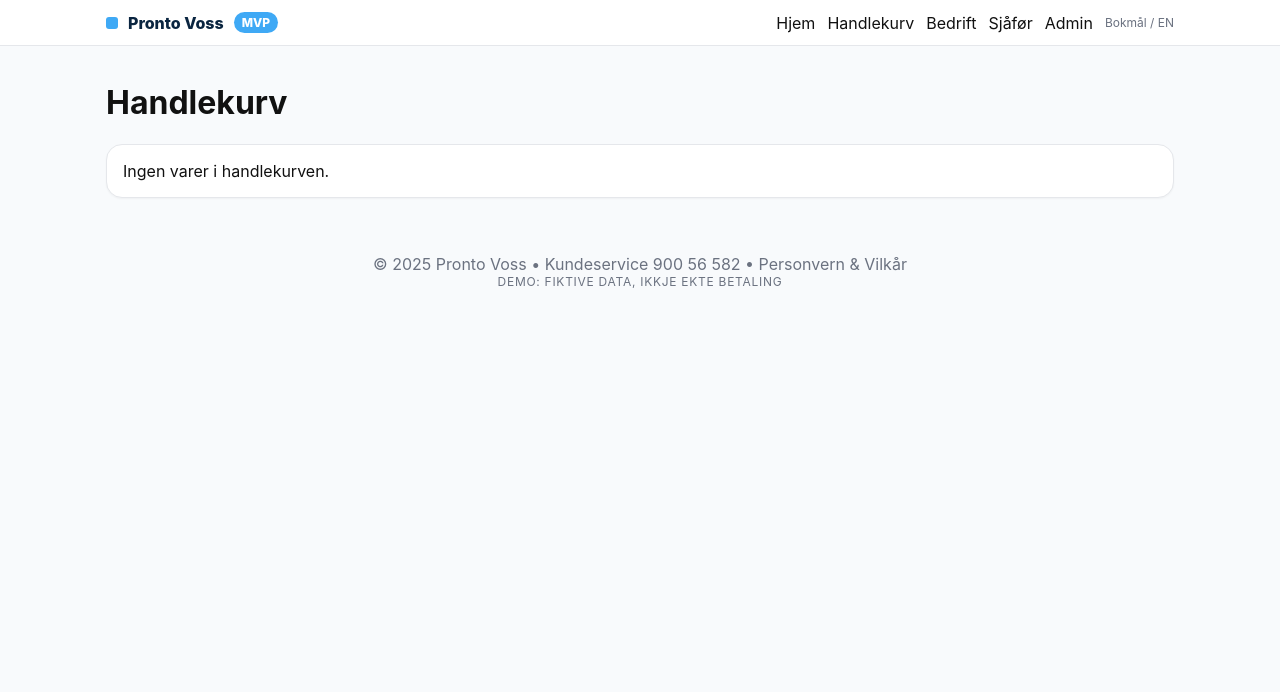
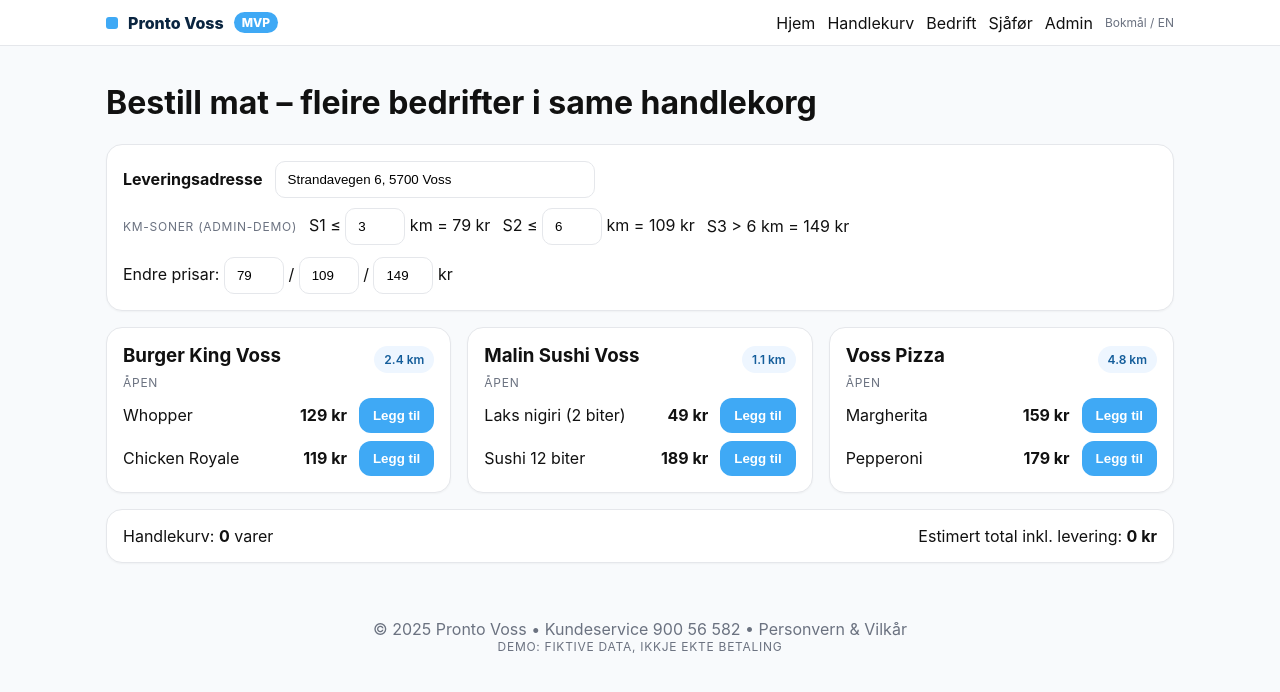
Before and after one commit to BjornLydvo/pronto-voss-mvp, a Next.js app: page /cart in a window 1280 px wide. Shown: the top 692 px of the page. Built offline with nearby package versions, Linux system fonts and the light colour scheme.

Commit message:
Update cart.tsx

```diff
--- a/src/pages/cart.tsx
+++ b/src/pages/cart.tsx
@@ -1,153 +1,190 @@
-
 import { useContext, useMemo, useState } from 'react';
+import merchantsData from '@/data/merchants.json';
 import { CartCtx } from './_app';
 
-type Group = {
+type Merchant = {
+  id: string;
+  name: string;
+  distance_km: number;
+  open: boolean;
+  paused: boolean;
+  menu: { id: string; name: string; price: number }[];
+};
+
+type CartLine = {
   merchantId: string;
   merchantName: string;
-  items: Array<{ itemId: string; name: string; price: number; qty: number }>;
+  itemId: string;
+  name: string;
+  price: number;
+  qty: number;
 };
 
-export default function Cart() {
+export default function Home() {
   const { cart, setCart, lang } = useContext(CartCtx);
   const [address, setAddress] = useState('Strandavegen 6, 5700 Voss');
-  const [zones] = useState<[number, number, number]>([3, 6, 10]);
-  const [prices] = useState<[number, number, number]>([79, 109, 149]);
+  const [zones, setZones] = useState<[number, number, number]>([3, 6, 10]); // km tersklar
+  const [prices, setPrices] = useState<[number, number, number]>([79, 109, 149]); // NOK per sone
 
   const t = (nb: string, en: string) => (lang === 'nb' ? nb : en);
 
+  const add = (m: Merchant, item: { id: string; name: string; price: number }) => {
+    const exist = cart.find((c: CartLine) => c.itemId === item.id && c.merchantId === m.id);
+    if (exist) {
+      exist.qty += 1;
+      setCart([...cart]);
+    } else {
+      setCart([
+        ...cart,
+        {
+          merchantId: m.id,
+          merchantName: m.name,
+          itemId: item.id,
+          name: item.name,
+          price: item.price,
+          qty: 1,
+        },
+      ]);
+    }
+  };
+
+  const deliveryCost = (km: number): number => {
+    if (km <= zones[0]) return prices[0];
+    if (km <= zones[1]) return prices[1];
+    return prices[2];
+  };
+
   // Gruppér handlekurvlinjer per bedrift
-  const groups: Group[] = useMemo(
-    () =>
-      Object.values(
-        cart.reduce((a: Record<string, Group>, l) => {
-          if (!a[l.merchantId]) {
-            a[l.merchantId] = {
-              merchantId: l.merchantId,
-              merchantName: l.merchantName,
+  const groupedByMerchant = useMemo(() => {
+    const acc: Record<
+      string,
+      { merchantId: string; merchantName: string; items: CartLine[]; km: number }
+    > = {};
+    (cart as CartLine[]).forEach((line) => {
+      if (!acc[line.merchantId]) {
+        const km = (merchantsData as Merchant[]).find((m) => m.id === line.merchantId)?.distance_km ?? 0;
+        acc[line.merchantId] = {
+          merchantId: line.merchantId,
+          merchantName: line.merchantName,
           items: [],
+          km,
         };
       }
-          a[l.merchantId].items.push({
-            itemId: l.itemId,
-            name: l.name,
-            price: l.price,
-            qty: l.qty,
+      acc[line.merchantId].items.push(line);
     });
-          return a;
-        }, {})
-      ),
-    [cart]
-  );
+    return Object.values(acc);
+  }, [cart]);
 
-  // Km pr. bedrift (demo-verdier til vi hentar faktisk avstand)
-  const kmByMerchant: Record<string, number> = {
-    'burger-king-voss': 2.4,
-    'malin-sushi': 1.1,
-    'pizza-voss': 4.8,
-  };
-
-  const deliveryCost = (km: number) =>
-    km <= zones[0] ? prices[0] : km <= zones[1] ? prices[1] : prices[2];
-
-  // 🔧 Viktig: reduce med startverdi og typar
-  const subtotal: number = groups.reduce(
-    (s: number, g: Group) =>
-      s + g.items.reduce((x: number, i) => x + i.price * i.qty, 0),
-    0
-  );
-
-  const delivery: number = groups.reduce(
-    (s: number, g: Group) => s + deliveryCost(kmByMerchant[g.merchantId] ?? 2),
-    0
-  );
-
-  const total: number = subtotal + delivery;
-
-  const placeOrder = async () => {
-    const res = await fetch('/api/order', {
-      method: 'POST',
-      headers: { 'Content-Type': 'application/json' },
-      body: JSON.stringify({ items: cart, address }),
-    });
-    const ok = await res.json();
-    alert(
-      t('Ordre sendt! Ordre-ID: ', 'Order placed! ID: ') +
-        ok.id +
-        ' — ' +
-        t(
-          'Gå til bedrift/sjåfør/admin for å simulere flyten.',
-          'Open merchant/driver/admin to simulate the flow.'
-        )
-    );
-    setCart([]);
-  };
+  // Total inkl. levering pr. bedrift
+  const cartTotal: number = groupedByMerchant.reduce((sum, g) => {
+    const itemsSum = g.items.reduce((s, i) => s + i.price * i.qty, 0);
+    return sum + itemsSum + deliveryCost(g.km);
+  }, 0);
 
   return (
     <div>
-      <h1>{t('Handlekurv', 'Cart')}</h1>
+      <h1>{t('Bestill mat – fleire bedrifter i same handlekorg', 'Order food – multi-merchant cart')}</h1>
 
-      {groups.length === 0 ? (
       <div className="card">
-          {t('Ingen varer i handlekurven.', 'Your cart is empty.')}
+        <div className="row">
+          <div>
+            <b>{t('Leveringsadresse', 'Delivery address')}</b>
           </div>
-      ) : (
-        <div className="card">
-          {groups.map((g) => (
-            <div key={g.merchantId} style={{ marginBottom: 14 }}>
-              <div className="row" style={{ justifyContent: 'space-between' }}>
-                <b>{g.merchantName}</b>
-                <span className="kicker">
-                  {t('Levering', 'Delivery')}{' '}
-                  {deliveryCost(kmByMerchant[g.merchantId] ?? 2)} kr
-                </span>
-              </div>
-
-              {g.items.map((i) => (
-                <div key={i.itemId} className="row" style={{ justifyContent: 'space-between' }}>
-                  <span>
-                    {i.name} × {i.qty}
-                  </span>
-                  <span>{i.price * i.qty} kr</span>
-                </div>
-              ))}
-            </div>
-          ))}
-
-          <hr />
-          <div className="row" style={{ justifyContent: 'space-between' }}>
-            <span>{t('Varer', 'Items')}</span>
-            <b>{subtotal} kr</b>
-          </div>
-          <div className="row" style={{ justifyContent: 'space-between' }}>
-            <span>{t('Levering', 'Delivery')}</span>
-            <b>{delivery} kr</b>
-          </div>
-          <div className="row" style={{ justifyContent: 'space-between' }}>
-            <span>{t('Total', 'Total')}</span>
-            <b>{total} kr</b>
-          </div>
-
-          <div className="row" style={{ marginTop: 10 }}>
           <input
             className="input"
             style={{ minWidth: 320 }}
             value={address}
             onChange={(e) => setAddress(e.target.value)}
           />
-            <button className="btn" onClick={placeOrder}>
-              {t('Betal (demo)', 'Pay (demo)')}
+        </div>
+
+        <div className="row" style={{ marginTop: 10 }}>
+          <span className="kicker">{t('Km-soner (admin-demo)', 'Km zones (admin demo)')}</span>
+          <span>
+            S1 ≤{' '}
+            <input
+              className="input"
+              style={{ width: 60 }}
+              value={zones[0]}
+              onChange={(e) => setZones([Number(e.target.value) || 0, zones[1], zones[2]])}
+            />{' '}
+            km = {prices[0]} kr
+          </span>
+          <span>
+            S2 ≤{' '}
+            <input
+              className="input"
+              style={{ width: 60 }}
+              value={zones[1]}
+              onChange={(e) => setZones([zones[0], Number(e.target.value) || 0, zones[2]])}
+            />{' '}
+            km = {prices[1]} kr
+          </span>
+          <span>
+            S3 &gt; {zones[1]} km = {prices[2]} kr
+          </span>
+          <span>
+            {t('Endre prisar:', 'Edit prices:')}{' '}
+            <input
+              className="input"
+              style={{ width: 60 }}
+              value={prices[0]}
+              onChange={(e) => setPrices([Number(e.target.value) || 0, prices[1], prices[2]])}
+            />{' '}
+            /{' '}
+            <input
+              className="input"
+              style={{ width: 60 }}
+              value={prices[1]}
+              onChange={(e) => setPrices([prices[0], Number(e.target.value) || 0, prices[2]])}
+            />{' '}
+            /{' '}
+            <input
+              className="input"
+              style={{ width: 60 }}
+              value={prices[2]}
+              onChange={(e) => setPrices([prices[0], prices[1], Number(e.target.value) || 0])}
+            />{' '}
+            kr
+          </span>
+        </div>
+      </div>
+
+      <div className="grid">
+        {(merchantsData as Merchant[]).map((m) => (
+          <div key={m.id} className="card">
+            <div className="row" style={{ justifyContent: 'space-between' }}>
+              <h3>{m.name}</h3>
+              <span className="chip">{m.distance_km} km</span>
+            </div>
+            <div className="kicker">
+              {m.open ? (m.paused ? t('PAUSE for levering', 'Delivery paused') : t('Åpen', 'Open')) : t('Stengt', 'Closed')}
+            </div>
+            {m.menu.map((item) => (
+              <div key={item.id} className="row" style={{ justifyContent: 'space-between', marginTop: 8 }}>
+                <div>{item.name}</div>
+                <div className="row">
+                  <div>
+                    <b>{item.price} kr</b>
+                  </div>
+                  <button className="btn" onClick={() => add(m, item)}>
+                    {t('Legg til', 'Add')}
                   </button>
                 </div>
+              </div>
+            ))}
+          </div>
+        ))}
+      </div>
 
-          <div className="kicker">
-            {t(
-              'Betaling (Vipps/kort/PayPal) kjem seinare – dette er ein demo.',
-              'Payment (Vipps/card/PayPal) to be wired later – demo only.'
-            )}
+      <div className="card row" style={{ justifyContent: 'space-between' }}>
+        <div>
+          {t('Handlekurv', 'Cart')}: <b>{(cart as CartLine[]).length}</b> {t('varer', 'items')}
+        </div>
+        <div>
+          {t('Estimert total inkl. levering', 'Estimated total incl. delivery')}: <b>{cartTotal} kr</b>
         </div>
       </div>
-      )}
     </div>
   );
 }
```
Lines whose indentation alone changed are shown as unchanged.
